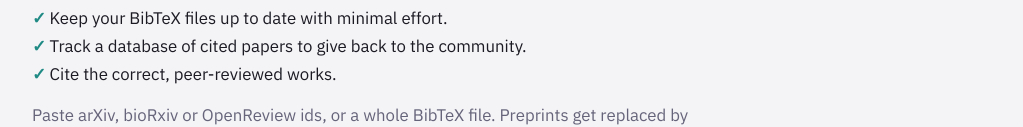
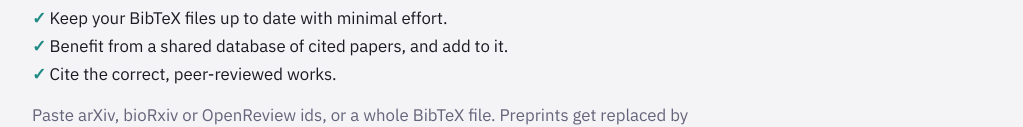
Before and after one commit to sebastian-lapuschkin-sideprojects/publishedyet, a plain HTML site: page index.html in a window 1280 px wide. Shown: the part 162-289 px from the top of the page, without its empty margins (128-1151 px from the left). Drawn offline with Linux system fonts and the light colour scheme; a script that the page names is missing.

Commit message:
Motto: 'Benefit from a shared database of cited papers, and add to it.'
Co-Authored-By: Claude Opus 5.5 <noreply@anthropic.com>

```diff
--- a/index.html
+++ b/index.html
@@ -31,7 +31,7 @@
     <h1>Has it been published yet?</h1>
     <ul class="pitch">
       <li>Keep your BibTeX files up to date with minimal effort.</li>
-      <li>Track a database of cited papers to give back to the community.</li>
+      <li>Benefit from a shared database of cited papers, and add to it.</li>
       <li>Cite the correct, peer-reviewed works.</li>
     </ul>
     <p>Paste arXiv, bioRxiv or OpenReview ids, or a whole BibTeX file. Preprints get replaced by their published versions; your keys stay.</p>
```
Also changed, not shown: 1 other file.
